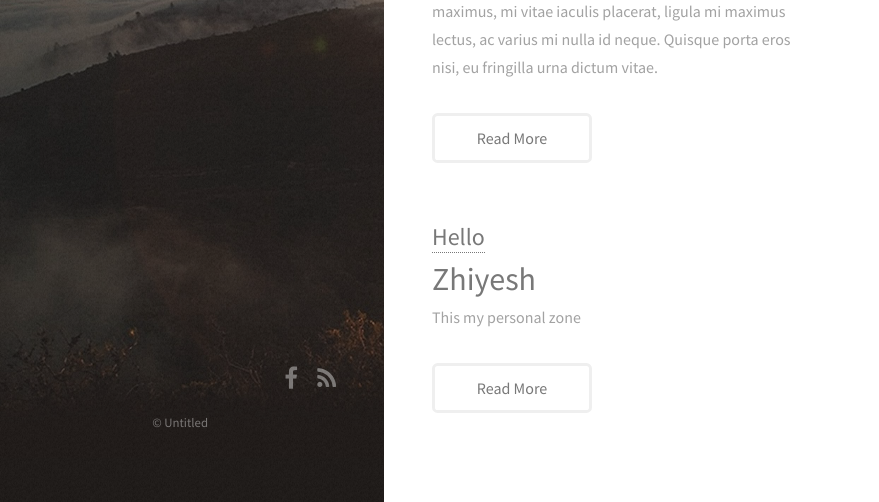
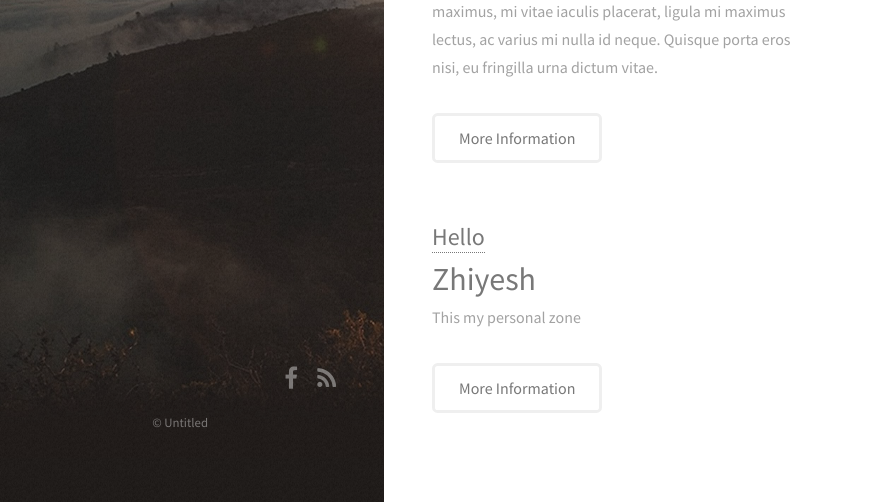
Before and after one commit to Zhiyelah/zhiyelah.github.io, a Jekyll site: the page built from _posts/2015-02-06-welcome-to-jekyll.markdown, in a window 1280 px wide and 900 px high, scrolled down 1186 px. Shown: the part 383-885 px from the top of the window, without its empty margins (0-879 px from the left). Built offline with Jekyll 4.4.1, drawn with Linux system fonts in a browser that asks for light colours; nearby versions of some CDN libraries.

Commit message:
Update post.html

```diff
--- a/_layouts/post.html
+++ b/_layouts/post.html
@@ -24,7 +24,7 @@ layout: default
           </section>
           <footer>
             <ul class="actions">
-              <li><a href="{{ page.previous.url }}" class="button">Read More</a></li>
+              <li><a href="{{ page.previous.url }}" class="button">More Information</a></li>
             </ul>
           </footer>
         </article>
@@ -40,7 +40,7 @@ layout: default
           </section>
           <footer>
             <ul class="actions">
-              <li><a href="{{ page.next.url }}" class="button">Read More</a></li>
+              <li><a href="{{ page.next.url }}" class="button">More Information</a></li>
             </ul>
           </footer>
         </article>
```
